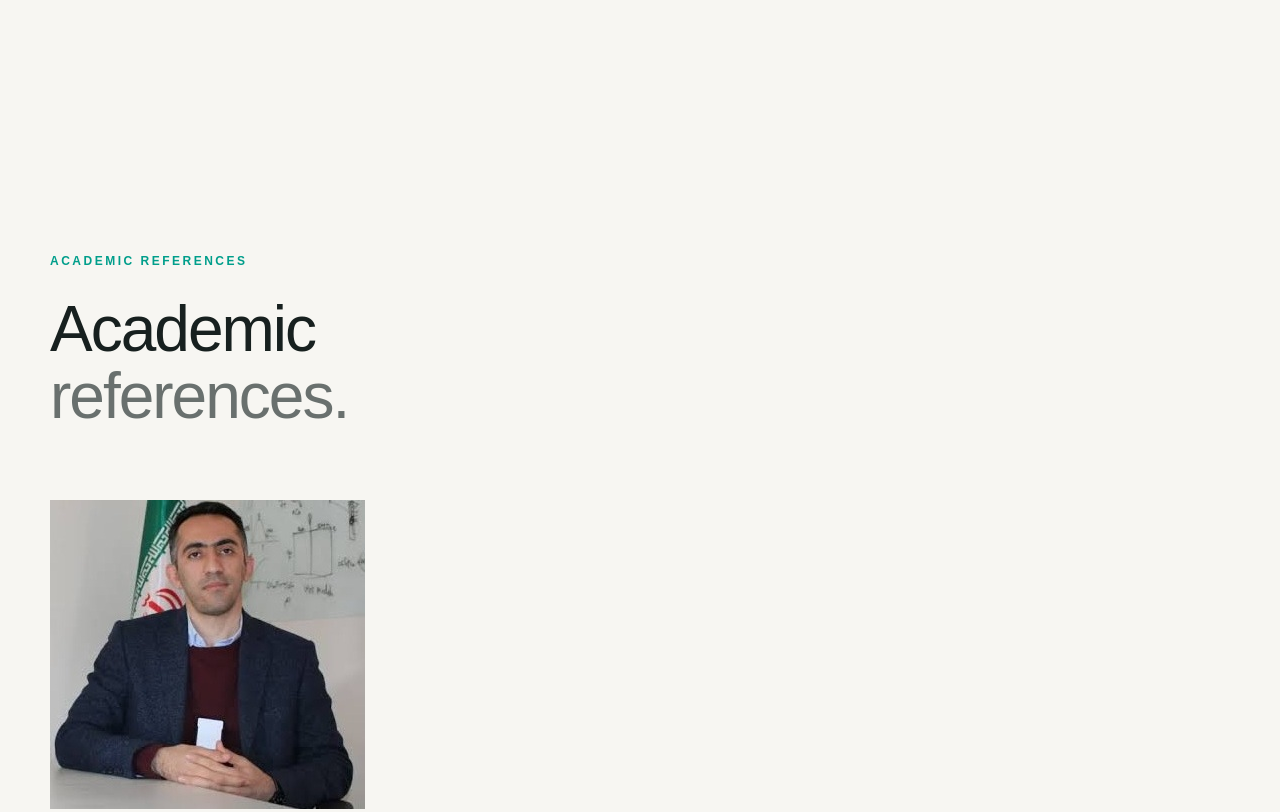
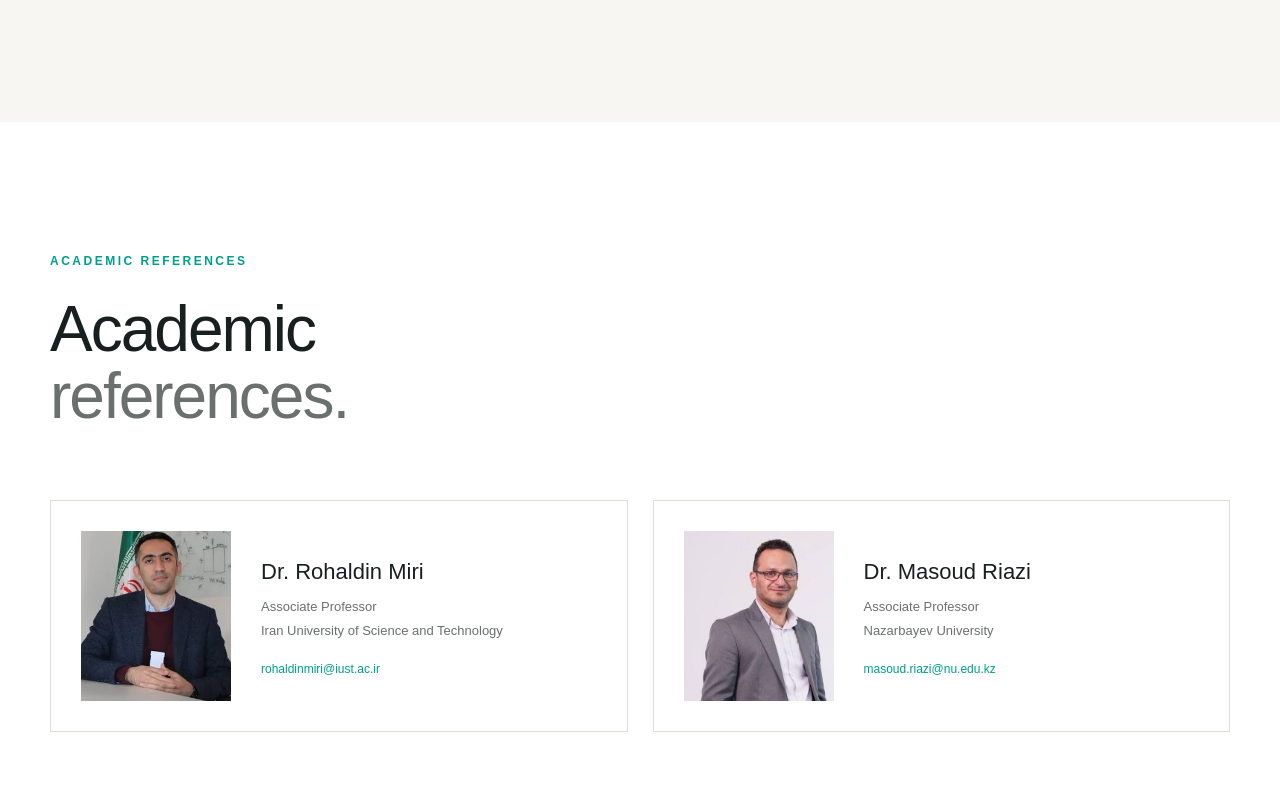
Before and after one commit to saeedeh-komasi/saeedeh-komasi.github.io, a plain HTML site: page index.html in a window 1280 px wide. Shown: the part 6720-7532 px from the top of the page. Drawn offline with Linux system fonts and the light colour scheme.

Commit message:
Update style.css

```diff
--- a/style.css
+++ b/style.css
@@ -879,3 +879,106 @@ footer {
         gap: 10px;
     }
 }
+
+/* =========================================
+   ACADEMIC REFERENCES
+========================================= */
+
+.references {
+    background: white;
+}
+
+.references-grid {
+    display: grid;
+    grid-template-columns: repeat(2, 1fr);
+    gap: 25px;
+}
+
+.reference-card {
+    display: grid;
+    grid-template-columns: 150px 1fr;
+    gap: 30px;
+
+    padding: 30px;
+
+    border: 1px solid var(--border);
+
+    transition: 0.3s ease;
+}
+
+.reference-card:hover {
+    transform: translateY(-5px);
+    border-color: var(--accent);
+}
+
+.reference-photo {
+    width: 150px;
+    height: 170px;
+
+    overflow: hidden;
+
+    background: #e8e7e1;
+}
+
+.reference-photo img {
+    width: 100%;
+    height: 100%;
+
+    object-fit: cover;
+}
+
+.reference-info {
+    display: flex;
+    flex-direction: column;
+    justify-content: center;
+}
+
+.reference-info h3 {
+    font-size: 22px;
+    font-weight: 500;
+
+    margin-bottom: 8px;
+}
+
+.reference-info p {
+    color: var(--muted);
+    font-size: 13px;
+
+    margin-bottom: 3px;
+}
+
+.reference-info a {
+    color: var(--accent-dark);
+
+    font-size: 12px;
+
+    margin-top: 15px;
+
+    word-break: break-word;
+}
+
+.reference-info a:hover {
+    text-decoration: underline;
+}
+
+
+/* Mobile */
+
+@media (max-width: 700px) {
+
+    .references-grid {
+        grid-template-columns: 1fr;
+    }
+
+    .reference-card {
+        grid-template-columns: 100px 1fr;
+        gap: 20px;
+        padding: 20px;
+    }
+
+    .reference-photo {
+        width: 100px;
+        height: 120px;
+    }
+
+}
```
